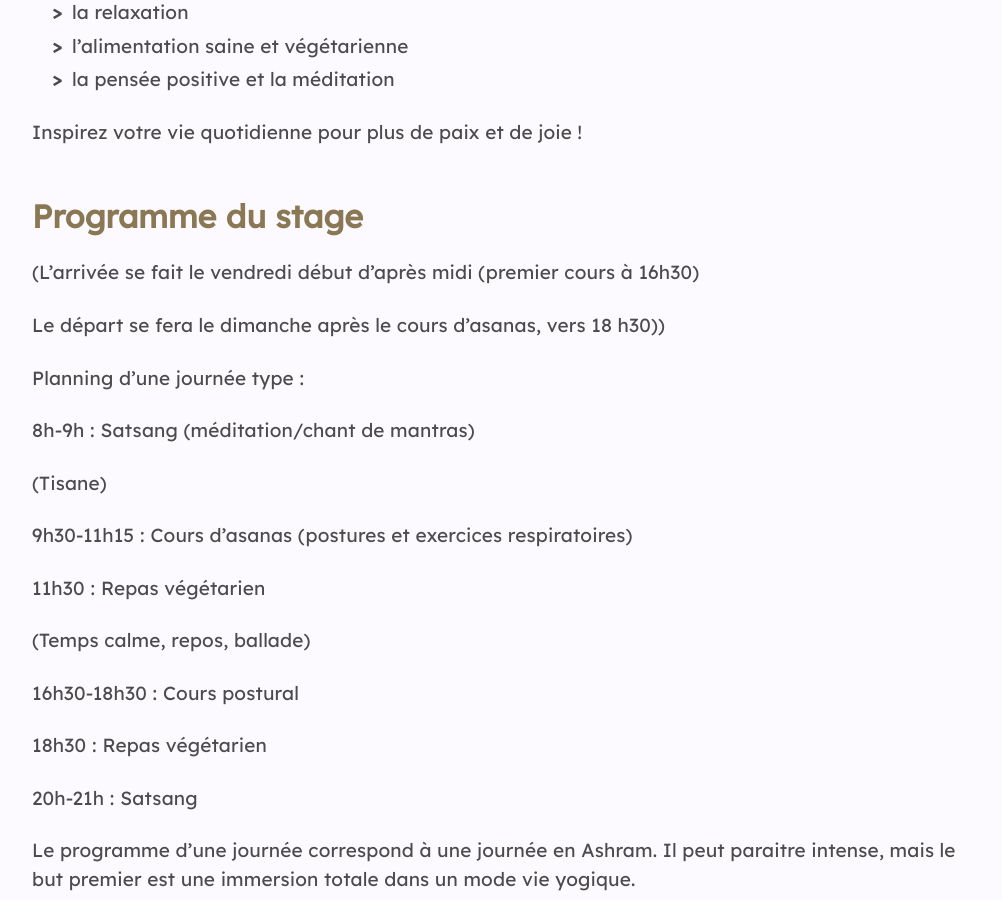
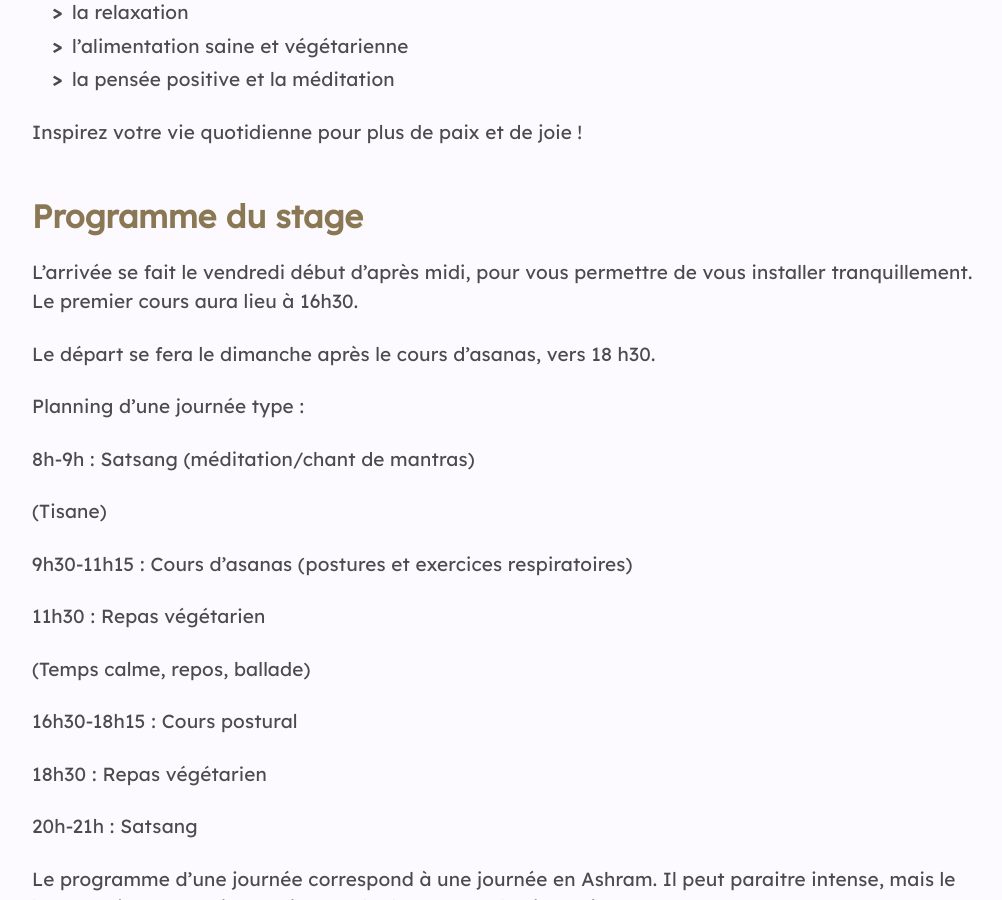
Before and after one commit to pntbr/la-luz, a Jekyll site: the page built from index.md, in a window 1280 px wide and 900 px high, scrolled down 844 px. Shown: the whole window, without its empty margins (128-1130 px from the left). Built offline with Jekyll 4.4.1, drawn with Linux system fonts in a browser that asks for light colours; nearby versions of some CDN libraries.

Commit message:
Update uvp.md

```diff
--- a/_includes/uvp.md
+++ b/_includes/uvp.md
@@ -29,9 +29,9 @@ Inspirez votre vie quotidienne pour plus de paix et de joie !
 
 ## Programme du stage
 
-(L’arrivée se fait le vendredi début d’après midi (premier cours à 16h30)
+L’arrivée se fait le vendredi début d’après midi, pour vous permettre de vous installer tranquillement. Le premier cours aura lieu à 16h30.
 
-Le départ se fera le dimanche après le cours d’asanas, vers 18 h30))
+Le départ se fera le dimanche après le cours d’asanas, vers 18 h30.
 
 Planning d'une journée type :
 
@@ -45,7 +45,7 @@ Planning d'une journée type :
 
 (Temps calme, repos, ballade)
 
-16h30-18h30 : Cours postural
+16h30-18h15 : Cours postural
 
 18h30 : Repas végétarien
 
```
